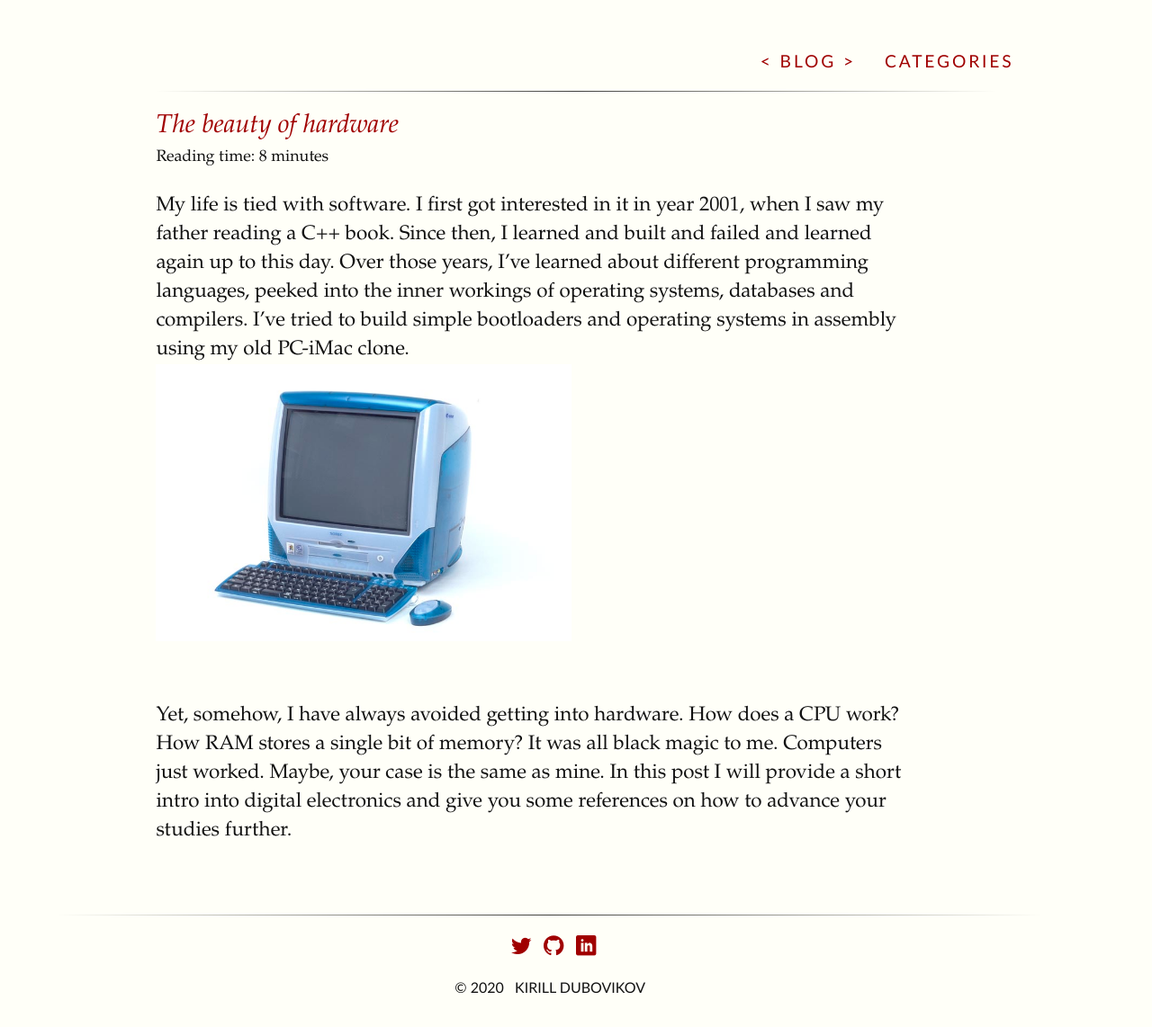
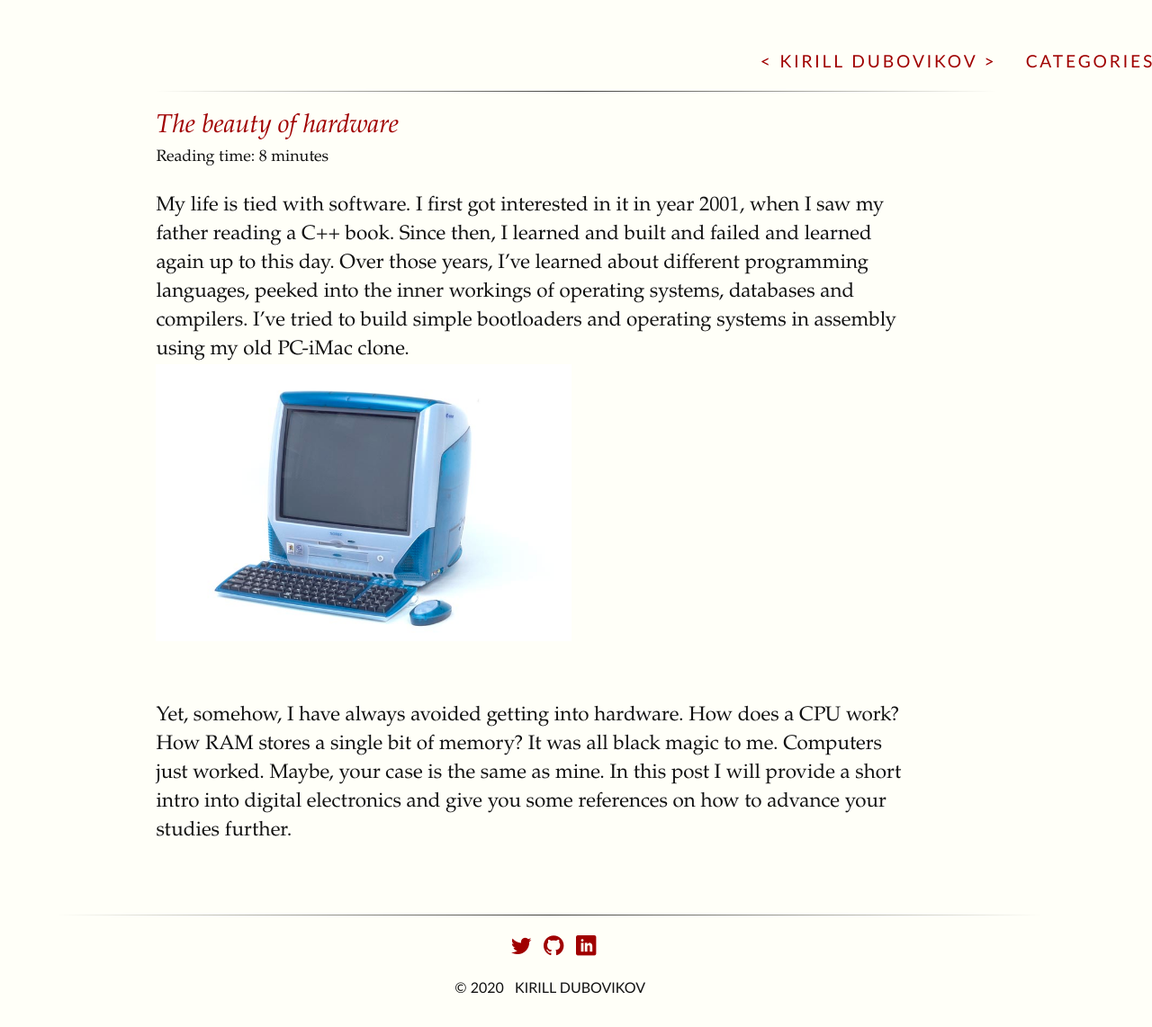
Before and after one commit to kdubovikov/blog, a Jekyll site: the page docs/index.html, which Jekyll copies as it is, in a window 1280 px wide. Shown: the whole page at 90% size. Built offline with Jekyll 4.4.1, drawn with Linux system fonts in a browser that asks for light colours; some web fonts are replaced.

Commit message:
feat: favicon, coorect index name

```diff
--- a/_config.yml
+++ b/_config.yml
@@ -4,7 +4,7 @@
 author: Kirill Dubovikov
 simple_search: http://google.com/search
 description: My thoughts on everything :)
-name: Blog
+name: Kirill's blog
 markdown: kramdown
 markdown_ext: "markdown,mkdown,mkdn,mkd,md"
 permalink: /articles/:categories/:title
--- a/_includes/head.html
+++ b/_includes/head.html
@@ -22,4 +22,5 @@
   <link rel="canonical" href="{{ page.url | replace:'index.html','' | prepend: site.baseurl | prepend: site.url }}">
 
   <link rel="alternate" type="application/rss+xml" title="{{ site.title }}" href="{{ "/feed.xml" | prepend: site.baseurl | prepend: site.url }}" />
+  <link rel="shortcut icon" type="image/x-icon" href="{{ "/favicon.ico" | prepend: site.baseurl }}" >
 </head>
--- a/docs/articles/hardware/the-beauty-of-hardware.html
+++ b/docs/articles/hardware/the-beauty-of-hardware.html
@@ -24,6 +24,7 @@
   <link rel="canonical" href="/articles/hardware/the-beauty-of-hardware">
 
   <link rel="alternate" type="application/rss+xml" title="Kirill Dubovikov" href="/feed.xml" />
+  <link rel="shortcut icon" type="image/x-icon" href="/favicon.ico" >
 </head>
 
   <body>
@@ -44,7 +45,7 @@
 
 
 
-		      <a href="/">blog</a>
+		      <a href="/">Kirill Dubovikov</a>
 
 
 
--- a/docs/categories/index.html
+++ b/docs/categories/index.html
@@ -24,6 +24,7 @@
   <link rel="canonical" href="/categories/">
 
   <link rel="alternate" type="application/rss+xml" title="Kirill Dubovikov" href="/feed.xml" />
+  <link rel="shortcut icon" type="image/x-icon" href="/favicon.ico" >
 </head>
 
   <body>
@@ -44,7 +45,7 @@
 
 
 
-		      <a href="/">blog</a>
+		      <a href="/">Kirill Dubovikov</a>
 
 
 
--- a/docs/feed.xml
+++ b/docs/feed.xml
@@ -5,8 +5,8 @@
     <description>My thoughts on everything :)</description>
     <link>/</link>
     <atom:link href="/feed.xml" rel="self" type="application/rss+xml"/>
-    <pubDate>Wed, 06 May 2020 23:41:35 -0400</pubDate>
-    <lastBuildDate>Wed, 06 May 2020 23:41:35 -0400</lastBuildDate>
+    <pubDate>Wed, 06 May 2020 23:53:24 -0400</pubDate>
+    <lastBuildDate>Wed, 06 May 2020 23:53:24 -0400</lastBuildDate>
     <generator>Jekyll v4.0.0</generator>
 
       <item>
--- a/docs/index.html
+++ b/docs/index.html
@@ -5,7 +5,7 @@
   <meta http-equiv="X-UA-Compatible" content="IE=edge">
   <meta name="viewport" content="width=device-width, initial-scale=1">
 
-  <title>blog</title>
+  <title>Kirill Dubovikov</title>
   <meta name="description" content="My thoughts on everything :)">
 
   <!-- Google Fonts loaded here depending on setting in _data/options.yml true loads font, blank does not-->
@@ -24,6 +24,7 @@
   <link rel="canonical" href="/">
 
   <link rel="alternate" type="application/rss+xml" title="Kirill Dubovikov" href="/feed.xml" />
+  <link rel="shortcut icon" type="image/x-icon" href="/favicon.ico" >
 </head>
 
   <body class="full-width">
@@ -44,7 +45,7 @@
 
 
 
-		      <a class="active" href="/" class="active">blog</a>
+		      <a class="active" href="/" class="active">Kirill Dubovikov</a>
 
 
 
@@ -81,7 +82,7 @@
 
   </ul>
     </article>
-    <span class="print-footer">blog - Kirill Dubovikov</span>
+    <span class="print-footer">Kirill Dubovikov - Kirill Dubovikov</span>
     <footer>
   <hr class="slender">
   <ul class="footer-links">
--- a/index.html
+++ b/index.html
@@ -1,6 +1,6 @@
 ---
 layout: full-width
-title: blog
+title: Kirill Dubovikov
 # Note that this index page uses a full-width layout!
 order: 0
 ---
```
Also changed, not shown: assets/logo.png (added), docs/assets/logo.png (added), docs/favicon.ico (added), favicon.ico (added).
